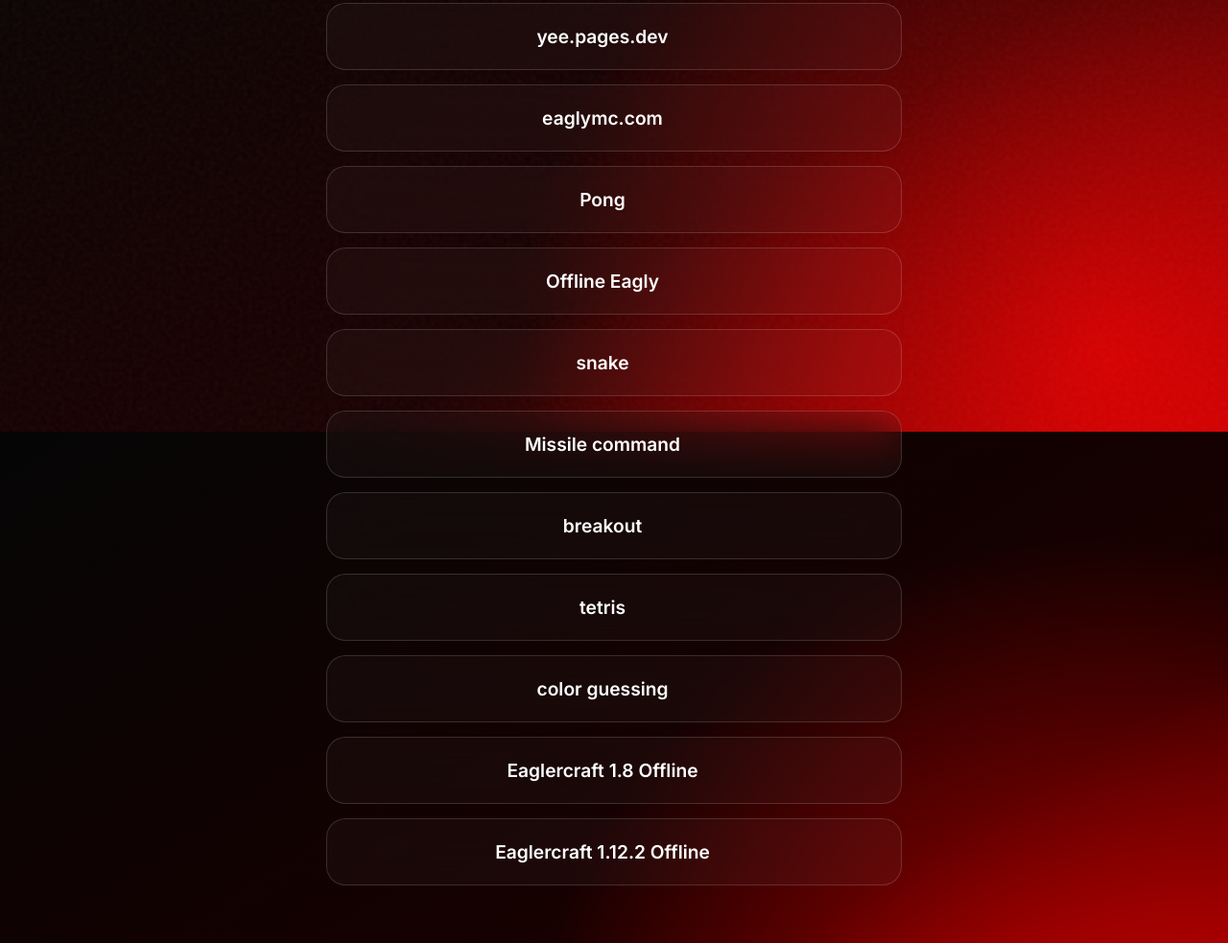
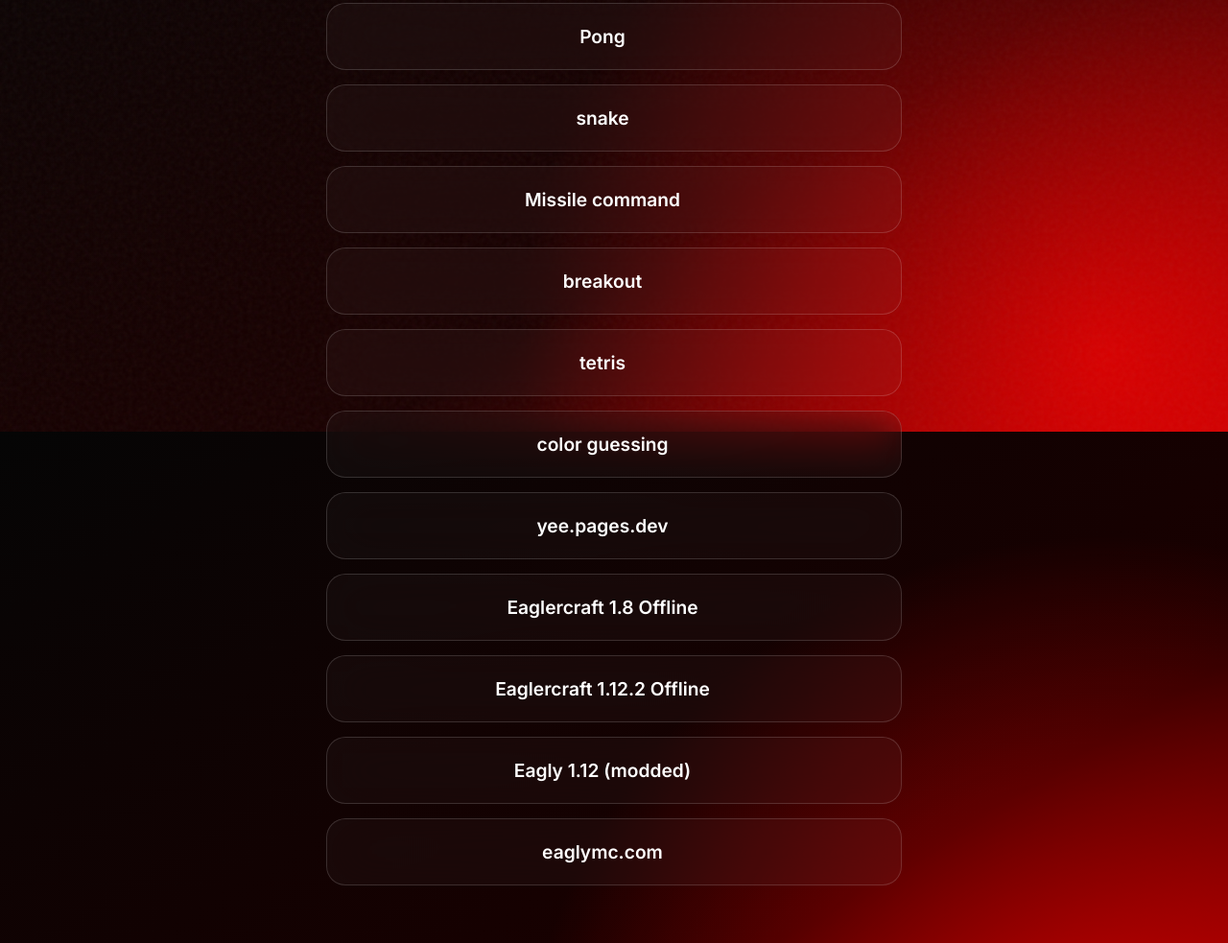
Before and after one commit to raven580/fred, a website: page public/funny_zone.html in a window 1280 px wide. Shown: the part 350-1333 px from the top of the page at 96% size. Drawn offline with Linux system fonts and the light colour scheme.

Commit message:
reorderd list

```diff
--- a/public/funny_zone.html
+++ b/public/funny_zone.html
@@ -123,17 +123,17 @@
         <p>Now please explain why and how you got here.</p>
 
         <ul class="link-list">
-            <li><a href="https://yee.pages.dev/">yee.pages.dev</a></li>
-            <li><a href="https://eaglymc.com/web-javascript/">eaglymc.com</a></li>
             <li><a href="pong.html">Pong</a></li>
-                <li><a href="eagly.html">Offline Eagly</a></li>
             <li><a href="snake.html">snake</a></li>
             <li><a href="missile_command.html">Missile command</a></li>
             <li><a href="breakout.html">breakout</a></li>
             <li><a href="tetris.html">tetris</a></li>
             <li><a href="colors.html">color guessing</a></li>
+            <li><a href="https://yee.pages.dev/">yee.pages.dev</a></li>
             <li><a href="Eaglercraft_1.8.html">Eaglercraft 1.8 Offline</a></li>
             <li><a href="Eagler_1.12.2.html">Eaglercraft 1.12.2 Offline</a></li>
+            <li><a href="eagly.html">Eagly 1.12 (modded)</a></li>
+            <li><a href="https://eaglymc.com/web-javascript/">eaglymc.com</a></li>
         </ul>
     </div>
 
```
